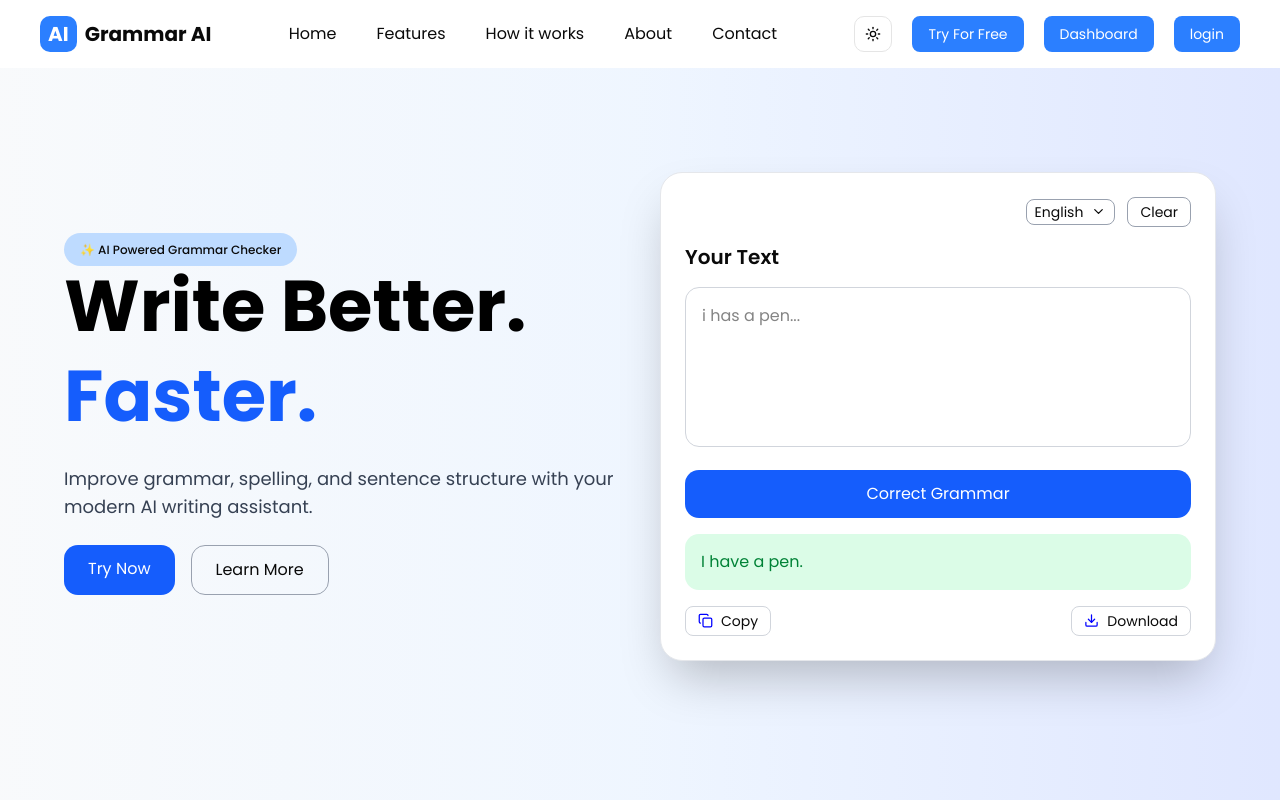
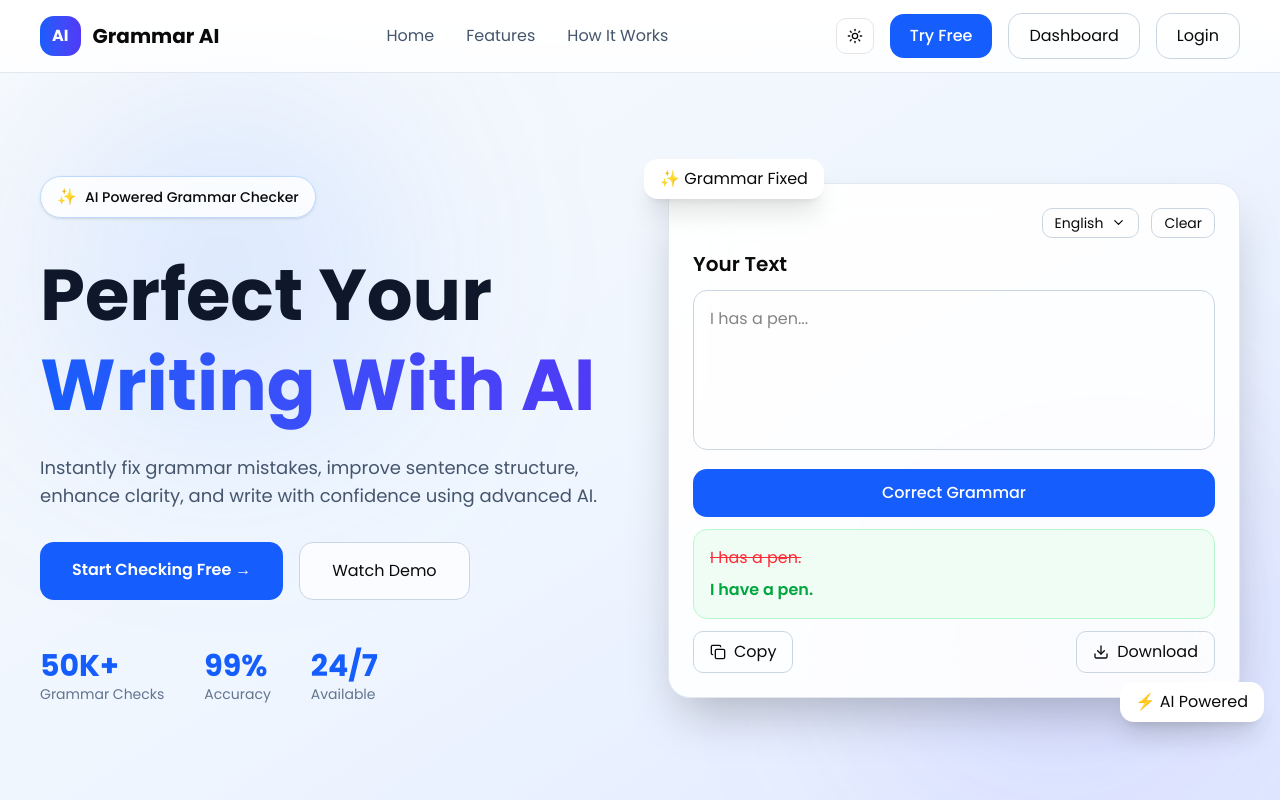
Before and after one commit to akramansari27923mah-dotcom/grammar-checker-ai, a Next.js app: page / in a window 1280 px wide. Shown: the top 800 px of the page. Built offline with nearby package versions, Linux system fonts and the light colour scheme; no server answers.

Commit message:
update somthing

```diff
--- a/components/Features.jsx
+++ b/components/Features.jsx
@@ -19,7 +19,7 @@ const Features = () => {
             return (
               <div
                 key={ind}
-                className="group w-72 bg-white border border-gray-200 rounded-2xl p-6 shadow-sm hover:shadow-2xl hover:-translate-y-2 transition-all duration-300 cursor-pointer"
+                className="group w-72 bg-white dark:bg-gray-900 border border-gray-200 rounded-2xl p-6 shadow-sm hover:shadow-2xl hover:-translate-y-2 transition-all duration-300 cursor-pointer"
               >
 
                 <div className="w-14 h-14 flex items-center justify-center rounded-xl bg-blue-50 text-blue-600 group-hover:bg-blue-600 group-hover:text-white transition-all duration-300">
@@ -28,11 +28,11 @@ const Features = () => {
 
 
                 <div className="mt-5 space-y-3">
-                  <h2 className="text-xl font-semibold text-gray-800">
+                  <h2 className="text-xl font-semibold text-gray-800 dark:text-gray-300">
                     {item.title}
                   </h2>
 
-                  <p className="text-gray-500 leading-relaxed text-sm">
+                  <p className="text-gray-500 leading-relaxed text-sm dark:text-gray-500">
                     {item.desc}
                   </p>
                 </div>
--- a/components/Footer.jsx
+++ b/components/Footer.jsx
@@ -22,7 +22,8 @@ const Footer = () => {
 
             <div className="flex items-center gap-4 mt-6">
               <Link
-                href="/"
+              target="_blank"
+                href="https://github.com/akramansari27923mah-dotcom/grammar-checker-ai"
                 className="p-2 rounded-full bg-gray-800 hover:bg-blue-600 transition-all duration-300"
               >
                 <FaGithub size={18} />
--- a/components/Hero.jsx
+++ b/components/Hero.jsx
@@ -1,73 +1,143 @@
+"use client";
+
 import { ChevronDown, Copy, Download } from "lucide-react";
 import Link from "next/link";
-import React from "react";
-
 
 const Hero = () => {
   return (
-    <div className=" bg-linear-to-r from-slate-50 via-blue-50 to-indigo-100 p-4">
-      {/* Content */}
-      <div className="max-w-6xl mx-auto grid md:grid-cols-2 gap-10 items-center z-10 min-h-screen">
+    <section className="relative overflow-hidden md:mt-10 bg-linear-to-br from-slate-50 via-blue-50 to-indigo-100 dark:from-slate-950 dark:via-slate-900 dark:to-slate-950 min-h-screen">
+
+      <div className="absolute top-20 left-20 w-72 h-72 bg-blue-500/20 blur-[120px] rounded-full" />
+      <div className="absolute bottom-20 right-20 w-72 h-72 bg-indigo-500/20 blur-[120px] rounded-full" />
+
+      <div className="relative max-w-7xl mx-auto px-6 lg:px-10 grid lg:grid-cols-2 gap-14 items-center min-h-screen">
+
         {/* Left Side */}
-        <div className="space-y-6 mt-20 md:p-0 md:m-0 ">
-          <span className="px-4 py-2 rounded-full bg-blue-200 dark:bg-slate-800 text-xs font-medium">
-            ✨ AI Powered Grammar Checker
+        <div className="space-y-8 pt-24 lg:pt-0">
+
+
+          <div className="inline-flex items-center gap-2 px-4 py-2 rounded-full border border-blue-200 bg-white/80 backdrop-blur-md shadow-sm">
+            <span>✨</span>
+            <span className="text-sm font-medium">
+              AI Powered Grammar Checker
             </span>
+          </div>
 
-          <h1 className="text-5xl md:text-7xl font-bold leading-tight text-black dark:text-white">
-            Write Better.
-            <span className="text-blue-600"> Faster.</span>
+
+          <div>
+            <h1 className="text-5xl md:text-7xl font-extrabold leading-tight text-slate-900 dark:text-white">
+              Perfect Your
+              <span className="block bg-linear-to-r from-blue-600 to-indigo-600 bg-clip-text text-transparent">
+                Writing With AI
+              </span>
             </h1>
 
-          <p className="text-lg text-gray-700 dark:text-gray-300 max-w-xl">
-            Improve grammar, spelling, and sentence structure with your modern
-            AI writing assistant.
+            <p className="mt-6 text-lg text-slate-600 dark:text-slate-300 max-w-xl">
+              Instantly fix grammar mistakes, improve sentence structure,
+              enhance clarity, and write with confidence using advanced AI.
             </p>
+          </div>
 
-          <div className="flex gap-4">
+
+          <div className="flex flex-wrap gap-4">
             <Link
               href="/grammar-checker"
-              className="px-6 py-3 rounded-xl bg-blue-600 text-white hover:bg-blue-700 transition"
+              className="
+                px-8 py-4
+                rounded-xl
+                bg-blue-600
+                text-white
+                font-semibold
+                hover:bg-blue-700
+                hover:scale-105
+                hover:shadow-xl
+                hover:shadow-blue-500/30
+                transition-all
+              "
             >
-              Try Now
+              Start Checking Free →
             </Link>
 
-            <button className="px-6 py-3 rounded-xl border border-gray-400 dark:border-gray-700 hover:bg-white/40 dark:hover:bg-white/10 transition">
-              Learn More
+            <button
+              className="
+                px-8 py-4
+                rounded-xl
+                border
+                border-slate-300
+                bg-white/70
+                backdrop-blur-md
+                hover:bg-white
+                transition-all
+              "
+            >
+              Watch Demo
             </button>
+          </div>
+
+
+          <div className="flex flex-wrap gap-10 pt-4">
+            <div>
+              <h3 className="text-3xl font-bold text-blue-600">50K+</h3>
+              <p className="text-sm text-slate-500">Grammar Checks</p>
+            </div>
+
+            <div>
+              <h3 className="text-3xl font-bold text-blue-600">99%</h3>
+              <p className="text-sm text-slate-500">Accuracy</p>
+            </div>
+
+            <div>
+              <h3 className="text-3xl font-bold text-blue-600">24/7</h3>
+              <p className="text-sm text-slate-500">Available</p>
+            </div>
           </div>
         </div>
 
-        {/* Right Side */}
-        <div className="bg-white dark:bg-slate-900 rounded-3xl shadow-2xl p-6 border border-gray-200 dark:border-slate-800">
-          <div className="space-y-4">
-            <div className="flex justify-end items-center text-sm gap-3">
-              <div className="flex justify-center items-center gap-2 border border-gray-400 px-2 py-0.5 rounded-md">
+
+      {/* Right side */}
+        <div className="relative">
+          <div className="absolute -top-6 -left-6 dark:text-black bg-white px-4 py-2 rounded-xl shadow-xl z-20">
+            ✨ Grammar Fixed
+          </div>
+
+          <div className="absolute md:-bottom-6 dark:text-black -bottom-1 -right-6 bg-white px-4 py-2 rounded-xl shadow-xl z-20">
+            ⚡ AI Powered
+          </div>
+
+
+          <div className="bg-white/90 dark:bg-slate-900 backdrop-blur-xl rounded-3xl shadow-2xl border border-slate-200 dark:border-slate-800 mb-5 md:mb-0 p-6">
+
+            <div className="space-y-3">
+
+              <div className="flex justify-end items-center gap-3 text-sm">
+                <div className="flex items-center gap-2 border border-slate-300 px-3 py-1 rounded-lg">
                   <span>English</span>
                   <ChevronDown size={15} />
                 </div>
 
-              <button className="border border-gray-400 px-3 py-1 rounded-md">
+                <button className="border border-slate-300 px-3 py-1 rounded-lg">
                   Clear
                 </button>
               </div>
-            <h2 className="text-xl font-semibold dark:text-white">Your Text</h2>
+
+              <h2 className="text-xl font-semibold dark:text-white">
+                Your Text
+              </h2>
 
               <textarea
                 className="
                   w-full
                   h-40
                   rounded-xl
-              p-4
-              outline-none
                   border
-              border-gray-300
+                  border-slate-300
                   dark:border-slate-700
                   bg-transparent
+                  p-4
                   resize-none
-              dark:text-white
+                  outline-none
                 "
-              placeholder="i has a pen..."
+                placeholder="I has a pen..."
               />
 
               <button
@@ -77,6 +147,7 @@ const Hero = () => {
                   rounded-xl
                   bg-blue-600
                   text-white
+                  font-medium
                   hover:bg-blue-700
                   transition
                 "
@@ -84,26 +155,35 @@ const Hero = () => {
                 Correct Grammar
               </button>
 
-            <div className="rounded-xl bg-green-100 dark:bg-green-900/30 p-4">
-              <p className="text-green-700 dark:text-green-400">
+
+              <div className="rounded-xl bg-green-50 border border-green-200 p-4">
+                <p className="text-red-500 line-through">
+                  I has a pen.
+                </p>
+
+                <p className="mt-2 text-green-600 font-semibold">
                   I have a pen.
                 </p>
               </div>
 
-            <div className="flex justify-between items-center text-sm">
-              <div className="flex justify-center items-center gap-2 px-3 py-1 rounded-md border border-gray-300">
-                <Copy size={15} color="blue" />
-                <button>Copy</button>
+              <div className="flex justify-between items-center">
+                <button className="flex items-center gap-2 border border-slate-300 px-4 py-2 rounded-lg hover:bg-slate-100 transition">
+                  <Copy size={16} />
+                  Copy
+                </button>
+
+                <button className="flex items-center gap-2 border border-slate-300 px-4 py-2 rounded-lg hover:bg-slate-100 transition">
+                  <Download size={16} />
+                  Download
+                </button>
               </div>
-              <div className="flex justify-center items-center gap-2 px-3 py-1 rounded-md border border-gray-300">
-                <Download size={15} color="blue" />
-                <button>Download</button>
+
             </div>
           </div>
+
         </div>
       </div>
-      </div>
-    </div>
+    </section>
   );
 };
 
--- a/components/MarkDown.jsx
+++ b/components/MarkDown.jsx
@@ -33,7 +33,7 @@ export default function ChatMarkdown({ content }) {
           ),
 
           p: ({ children }) => (
-            <p className="leading-8 mb-3 text-black">{children}</p>
+            <p className="leading-8 mb-3 text-black dark:text-white">{children}</p>
           ),
 
           blockquote: ({ children }) => (
--- a/components/Navebar.jsx
+++ b/components/Navebar.jsx
@@ -1,175 +1,301 @@
 "use client";
+
+import React, { useState } from "react";
+import Link from "next/link";
 import { Menu, X } from "lucide-react";
-import React, { useState } from "react";
 import { ThemeToggle } from "./Theme-toggle";
-import Link from "next/link";
 import { everyWearCon } from "@/contexts/everyWear";
 import { useAuth } from "@/hooks/useAuth";
+import { navItemsForMob } from "@/data/links";
 import { navItems } from "@/data/links";
 
-const Navebar = () => {
-  const [openMenu, setOpenMenu] = useState("w-0");
+
+
+const Navbar = () => {
+  const [isOpen, setIsOpen] = useState(false);
+
   const { user } = everyWearCon();
   const { logout } = useAuth();
 
-  const handelLogout = () => {
+  const handleLogout = () => {
     logout();
   };
 
   return (
-    <div>
-      <nav className="flex justify-between fixed z-30 top-0 w-full items-center bg-white backdrop-blur-md py-4 px-10 dark:bg-black">
-        <Link
-          href={"/"}
-          className="flex items-center gap-2 text-xl font-bold cursor-pointer"
+    <>
+      {/* Backdrop */}
+      {isOpen && (
+        <div
+          onClick={() => setIsOpen(false)}
+          className="fixed inset-0 bg-black/40 backdrop-blur-sm z-40 md:hidden"
+        />
+      )}
+
+      <nav
+        className="
+          fixed
+          top-0
+          left-0
+          right-0
+          z-50
+          bg-white/80
+          dark:bg-black/80
+          backdrop-blur-xl
+          border-b
+          border-slate-200
+          dark:border-slate-800
+        "
       >
-          <span className="bg-blue-500 text-white px-2 py-1 rounded-lg hover:rotate-12 transition-transform duration-300">
+        <div className="max-w-7xl mx-auto px-6 lg:px-10 h-18 flex items-center justify-between">
+          {/* Logo */}
+          <Link href="/" className="flex items-center gap-3 group">
+            <div
+              className="
+                bg-linear-to-r
+                from-blue-600
+                to-indigo-600
+                text-white
+                px-3
+                py-2
+                rounded-xl
+                font-bold
+                transition-all
+                duration-300
+                group-hover:rotate-6
+              "
+            >
               AI
-          </span>
-          <span className="hover:text-blue-500 transition-colors">
+            </div>
+
+            <span
+              className="
+                text-xl
+                font-bold
+                transition-colors
+                duration-300
+                group-hover:text-blue-600
+              "
+            >
               Grammar AI
             </span>
           </Link>
 
-        {/* links */}
-        <div className="md:flex justify-center items-center gap-10 text-md hidden lg::block">
-          <button>
-             <a href="#">Home</a>
-          </button>
-          <button>
-            <a href="#features">Features</a>
-          </button>
-          <button>
-            <a href="#hiw">How it works</a>
-          </button>
-          <button href="#hiw">About</button>
-          <button href="#hiw">Contact</button>
+          {/* Desktop Nav */}
+          <div className="hidden md:flex items-center gap-8">
+            {navItemsForMob.map((item) => (
+              <Link
+                key={item.name}
+                href={item.href}
+                className="
+                  relative
+                  text-slate-600
+                  dark:text-slate-300
+                  hover:text-blue-600
+                  transition-colors
+                  after:absolute
+                  after:left-0
+                  after:-bottom-1
+                  after:h-0.5
+                  after:w-0
+                  after:bg-blue-600
+                  after:transition-all
+                  hover:after:w-full
+                "
+              >
+                {item.name}
+              </Link>
+            ))}
           </div>
 
-        <div className="md:flex justify-center items-center gap-5 hidden lg::block">
+
+          <div className="hidden md:flex items-center gap-4">
             <ThemeToggle />
-          <button className="bg-blue-500 text-white px-4 py-2 rounded-md text-sm cursor-pointer hover:scale-105 transition-all duration-300">
-            <Link href="/grammar-checker">Try For Free</Link>
-          </button>
 
-          <button className="bg-blue-500 text-white px-4 py-2 rounded-md text-sm cursor-pointer hover:scale-105 transition-all duration-300">
-            <Link href="/dashboard">Dashboard</Link>
-          </button>
+            <Link
+              href="/grammar-checker"
+              className="
+                px-5
+                py-2.5
+                rounded-xl
+                bg-blue-600
+                text-white
+                font-medium
+                hover:bg-blue-700
+                hover:shadow-lg
+                hover:shadow-blue-500/30
+                transition-all
+              "
+            >
+              Try Free
+            </Link>
+
+            <Link
+              href="/dashboard"
+              className="
+                px-5
+                py-2.5
+                rounded-xl
+                border
+                border-slate-300
+                dark:border-slate-700
+                hover:bg-slate-100
+                dark:hover:bg-slate-800
+                transition-all
+              "
+            >
+              Dashboard
+            </Link>
 
             {user ? (
               <button
-              onClick={handelLogout}
-              className="bg-red-500 text-white px-4 py-2 rounded-md text-sm cursor-pointer hover:scale-105 transition-all duration-300"
+                onClick={handleLogout}
+                className="
+                  px-5
+                  py-2.5
+                  rounded-xl
+                  bg-red-500
+                  text-white
+                  hover:bg-red-600
+                  transition-all
+                  cursor-pointer
+                "
               >
                 Logout
               </button>
             ) : (
-            <button className="bg-blue-500 text-white px-4 py-2 rounded-md text-sm cursor-pointer hover:scale-105 transition-all duration-300">
-              <Link href="/login">login</Link>
-            </button>
+              <Link
+                href="/login"
+                className="
+                  px-5
+                  py-2.5
+                  rounded-xl
+                  border
+                  border-slate-300
+                  dark:border-slate-700
+                  hover:bg-slate-100
+                  dark:hover:bg-slate-800
+                  transition-all
+                "
+              >
+                Login
+              </Link>
             )}
           </div>
 
-        {/* Small screen */}
-        <div className="md:hidden">
-          {openMenu === "w-60 p-3" ? (
-            <X
-              onClick={() => setOpenMenu("w-0")}
-              className="cursor-pointer hover:rotate-90 transition-all duration-300"
-            />
-          ) : (
-            <Menu
-              onClick={() => setOpenMenu("w-60 p-3")}
-              className="cursor-pointer hover:rotate-180 transition-all duration-300"
-            />
-          )}
+
+          <button onClick={() => setIsOpen(!isOpen)} className="md:hidden">
+            {isOpen ? <X className="w-6 h-6" /> : <Menu className="w-6 h-6" />}
+          </button>
+        </div>
+      </nav>
+
+
+      <aside
+        className={`
+          fixed
+          top-0
+          left-0
+          h-screen
+          w-72
+          bg-white
+          dark:bg-slate-950
+          border-r
+          border-slate-200
+          dark:border-slate-800
+          z-50
+          transform
+          transition-transform
+          duration-300
+          ${isOpen ? "translate-x-0" : "-translate-x-full"}
+        `}
+      >
+        <div className="p-6">
+          <div className="flex items-center justify-between">
+            <h2 className="font-bold text-xl">Grammar AI</h2>
+
+            <button onClick={() => setIsOpen(false)}>
+              <X />
+            </button>
           </div>
 
-        {openMenu && (
-          <aside
-            className={`fixed top-15 left-0  h-144 ${openMenu} bg-white backdrop-blur-md overflow-scroll duration-300 transition-all hide-scroll`}
-          >
-            <div className="flex flex-col justify-center gap-5">
-              {navItems.map((item, ind) => {
-                const Icon = item.icon;
-
-                return (
-                  <button
-                    key={ind}
+          <div className="mt-10 flex flex-col gap-3">
+            {navItemsForMob.map((item) => (
+              <Link
+                key={item.name}
+                href={item.href}
+                onClick={() => setIsOpen(false)}
                 className="
-          group
-          flex
-          items-center
-          gap-4
-          w-full
                   px-4
                   py-3
                   rounded-xl
-          cursor-pointer
-          transition-all
-          duration-300
                   hover:bg-blue-500
                   hover:text-white
-          hover:translate-x-2
-          hover:shadow-lg
-          hover:shadow-blue-500/20
+                  transition-all
                 "
               >
-                    <Icon
-                      size={20}
+                {item.name}
+              </Link>
+            ))}
+          </div>
+
+          <div className="mt-8 flex flex-col gap-3">
+            <ThemeToggle />
+
+            <Link
+              href="/grammar-checker"
               className="
-            transition-all
-            duration-300
-            group-hover:scale-125
-            group-hover:rotate-12
-          "
-                    />
-
-                    <span className="font-medium text-nowrap">{item.name}</span>
-
-                    <span
-                      className="
-            ml-auto
-            opacity-0
-            -translate-x-2
-            transition-all
-            duration-300
-            group-hover:opacity-100
-            group-hover:translate-x-0
+                text-center
+                bg-blue-600
+                text-white
+                py-3
+                rounded-xl
               "
             >
-                      →
-                    </span>
-                  </button>
-                );
-              })}
-              <ThemeToggle />
-              <button className="bg-blue-500 text-white px-4 py-2 rounded-md text-sm cursor-pointer hover:scale-105 transition-all duration-300">
-                <Link href="/grammar-checker">Try For Free</Link>
-              </button>
+              Try Free
+            </Link>
 
-              <button className="bg-blue-500 text-white px-4 py-2 rounded-md text-sm cursor-pointer hover:scale-105 transition-all duration-300">
-                <Link href="/dashboard">Dashboard</Link>
-              </button>
+            <Link
+              href="/dashboard"
+              className="
+                text-center
+                border
+                py-3
+                rounded-xl
+              "
+            >
+              Dashboard
+            </Link>
 
             {user ? (
               <button
-                  onClick={handelLogout}
-                  className="bg-red-500 text-white px-4 py-2 rounded-md text-sm cursor-pointer hover:scale-105 transition-all duration-300"
+                onClick={handleLogout}
+                className="
+                  bg-red-500
+                  text-white
+                  py-3
+                  rounded-xl
+                "
               >
                 Logout
               </button>
             ) : (
-                <button className="bg-blue-500 text-white px-4 py-2 rounded-md text-sm cursor-pointer hover:scale-105 transition-all duration-300">
-                  <Link href="/login">login</Link>
-                </button>
+              <Link
+                href="/login"
+                className="
+                  text-center
+                  border
+                  py-3
+                  rounded-xl
+                "
+              >
+                Login
+              </Link>
             )}
           </div>
+        </div>
       </aside>
-        )}
-      </nav>
-    </div>
+    </>
   );
 };
 
-export default Navebar;
+export default Navbar;
--- a/dashboardComponents/Saved.jsx
+++ b/dashboardComponents/Saved.jsx
@@ -1,5 +1,4 @@
 "use client";
-/* eslint-disable react-hooks/rules-of-hooks */
 import { api } from "@/lib/axios";
 import { LoaderCircle, RefreshCcw, Trash } from "lucide-react";
 import React, { useEffect, useState } from "react";
--- a/data/links.js
+++ b/data/links.js
@@ -100,3 +100,11 @@ export const navItems = [
     icon: Mail,
   },
 ];
+
+export const navItemsForMob = [
+  { name: "Home", href: "#" },
+  { name: "Features", href: "#features" },
+  { name: "How It Works", href: "#hiw" },
+  // { name: "About", href: "#about" },
+  // { name: "Contact", href: "#contact" },
+];
```
Also changed, not shown: components/HowItWork.jsx (+23 -15 lines), components/Reach.jsx (+4 -4 lines). Lines whose indentation alone changed are shown as unchanged.
